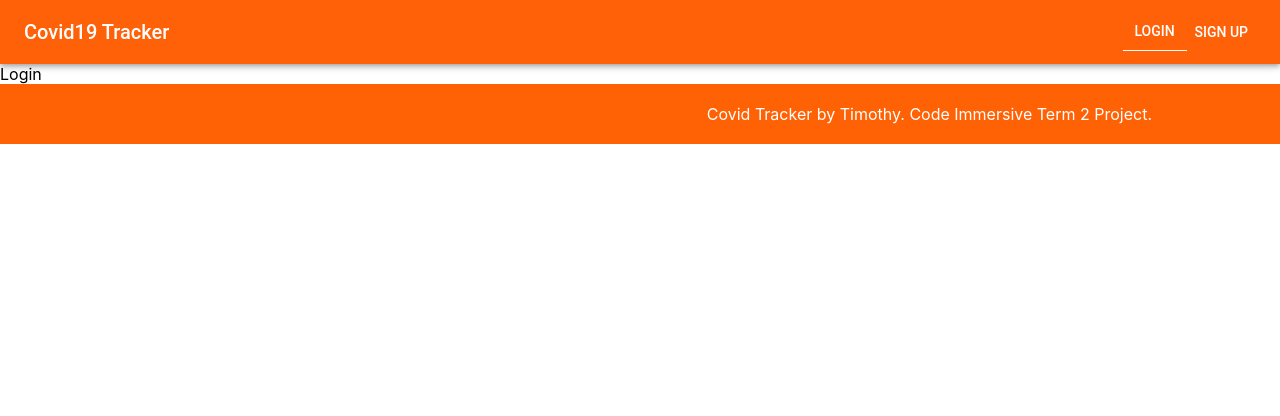
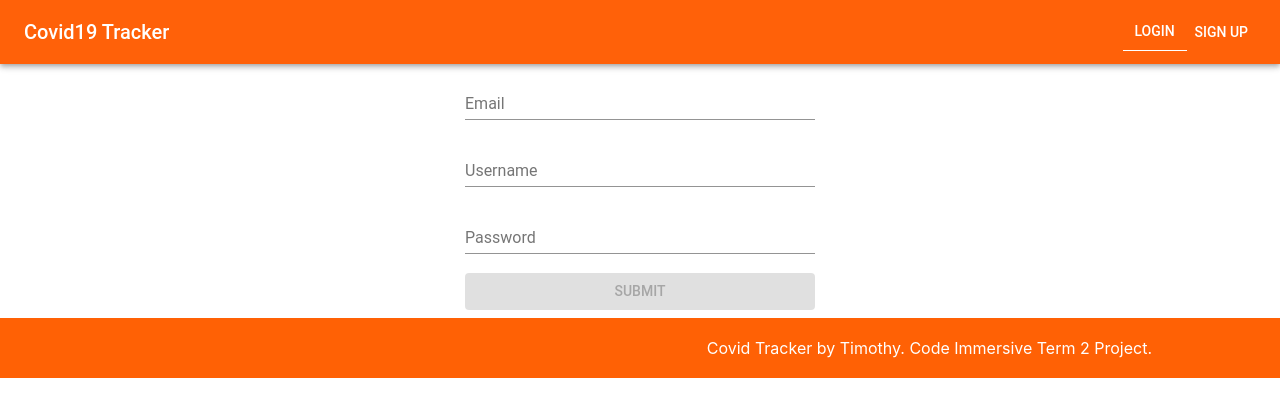
Before and after one commit to tydo83/term2-project2-frontend, a React (Create React App) app: page /login in a window 1280 px wide. Shown: the top 416 px of the page. Built offline with nearby package versions, Linux system fonts and the light colour scheme.

Commit message:
updated login.js

```diff
--- a/src/components/Login/Login.js
+++ b/src/components/Login/Login.js
@@ -1,10 +1,154 @@
-import React from 'react'
+import React, { useState, useEffect } from 'react'
+import { makeStyles } from '@material-ui/core/styles'
+
+import {
+    FormControl,
+    FormHelperText,
+    Input,
+    InputLabel,
+    Button,
+    CircularProgress,
+    Snackbar,
+    Grid,
+} from "@material-ui/core";
+
+import useInputHooks from '../hooks/useInputHooks'
+import useEmailHooks from '../hooks/useEmailHooks'
+import usePasswordHooks from '../hooks/usePasswordHooks'
+
+const useStyles = makeStyles((theme) => ({
+    root: {
+        "& > *": {
+            margin: theme.spacing(1),
+            width: 350,
+        },
+    },
+}))
+
+
 
 function Login() {
+    const classes = useStyles();
+
+    const [isButtonDisabled, setIsButtonDisabled] = useState(true)
+
+    // const [email, setEmail] = useState("")
+    // const [username, setUsername] = useState("")
+    // const [firstName, setFirstName] = useState("")
+    // const [lastName, setLastName] = useState("")
+    // const [password, setPassword] = useState("")
+
+    const [email, setEmail, inputEmailError, errorEmailMessage, isEmailOnBlur, handleEmailOnBlur] = useEmailHooks()
+
+    const [
+        username,
+        setUsername,
+        inputUserNameError,
+        errorUserNameMessage,
+        isInputOnBlur,
+        handleInputOnBlur
+    ] = useInputHooks()
+
+    const [firstName, setFirstName, inputFirstNameError, errorFirstNameMessage, isFirstNameOnBlur, handleFirstNameOnBlur] = useInputHooks()
+    const [lastName, setLastName, inputLastNameError, errorLastNameMessage, isLastNameOnBlur, handleLastNameOnBlur] = useInputHooks()
+
+    const [password, setPassword, passwordError, errorPasswordMessage, isPasswordOnBlur, handlePasswordOnBlur] = usePasswordHooks()
+
+    function handleOnSubmit(e) {
+        e.preventDefault()
+    }
+
+    // without onBlurVersion
+    let lengthChecker = email.length > 0 && username.length > 0 && firstName.length > 0 &&
+        lastName.length > 0 && password.length > 0
+
+    let errChecker = inputEmailError
+        || inputUserNameError || inputFirstNameError
+        || inputLastNameError || passwordError
+
+    useEffect(() => {
+        if (lengthChecker && !errChecker) {
+            setIsButtonDisabled(false)
+        } else {
+            setIsButtonDisabled(true)
+        }
+    }, [email, username, firstName, lastName, password])
+
+
+
+
+
+
+
+
+
+
+
+
+
     return (
-        <div>
-            Login
-        </div>
+        <Grid
+            container
+            spacing={0}
+            direction="column"
+            alignItems="center"
+            justify="center"
+            style={{ minHeight: "30vh" }}
+        >
+            <Grid item xs={12}>
+                <form className={classes.root} autoComplete="on" onSubmit={handleOnSubmit}>
+                    <FormControl error={inputEmailError}>
+                        <InputLabel htmlFor="component-email">Email</InputLabel>
+                        <Input
+                            id="component-email"
+                            name="email"
+                            value={email}
+                            onChange={(e) => setEmail(e)}
+                            onBlur={() => handleEmailOnBlur()}
+                        />
+                        <FormHelperText id="component-error-text">
+                            {inputEmailError && errorEmailMessage}
+                        </FormHelperText>
+                    </FormControl>
+                    <br />
+                    <FormControl error={inputUserNameError}>
+                        <InputLabel htmlFor="component-username">Username</InputLabel>
+                        <Input
+                            id="component-username"
+                            name="username"
+                            value={username}
+                            onChange={(e) => setUsername(e)}
+                            onBlur={() => handleInputOnBlur()}
+                        />
+                        <FormHelperText id="component-error-text">
+                            {inputUserNameError && errorUserNameMessage}
+                        </FormHelperText>
+                    </FormControl>
+                    <br />
+                    <FormControl error={passwordError}>
+                        <InputLabel htmlFor="component-password">Password</InputLabel>
+                        <Input
+                            type="password"
+                            id="component-password"
+                            name="password"
+                            value={password}
+                            onChange={(e) => setPassword(e)}
+                            onBlur={() => handlePasswordOnBlur()}
+                        />
+                        <FormHelperText id="component-error-text">
+                            {passwordError && errorPasswordMessage}
+                        </FormHelperText>
+                    </FormControl>
+                    <br />
+                    <Button
+                        variant="contained"
+                        color="primary"
+                        type="submit"
+                        disabled={isButtonDisabled}
+                    >Submit</Button>
+                </form>
+            </Grid>
+        </Grid>
     )
 }
 
```
